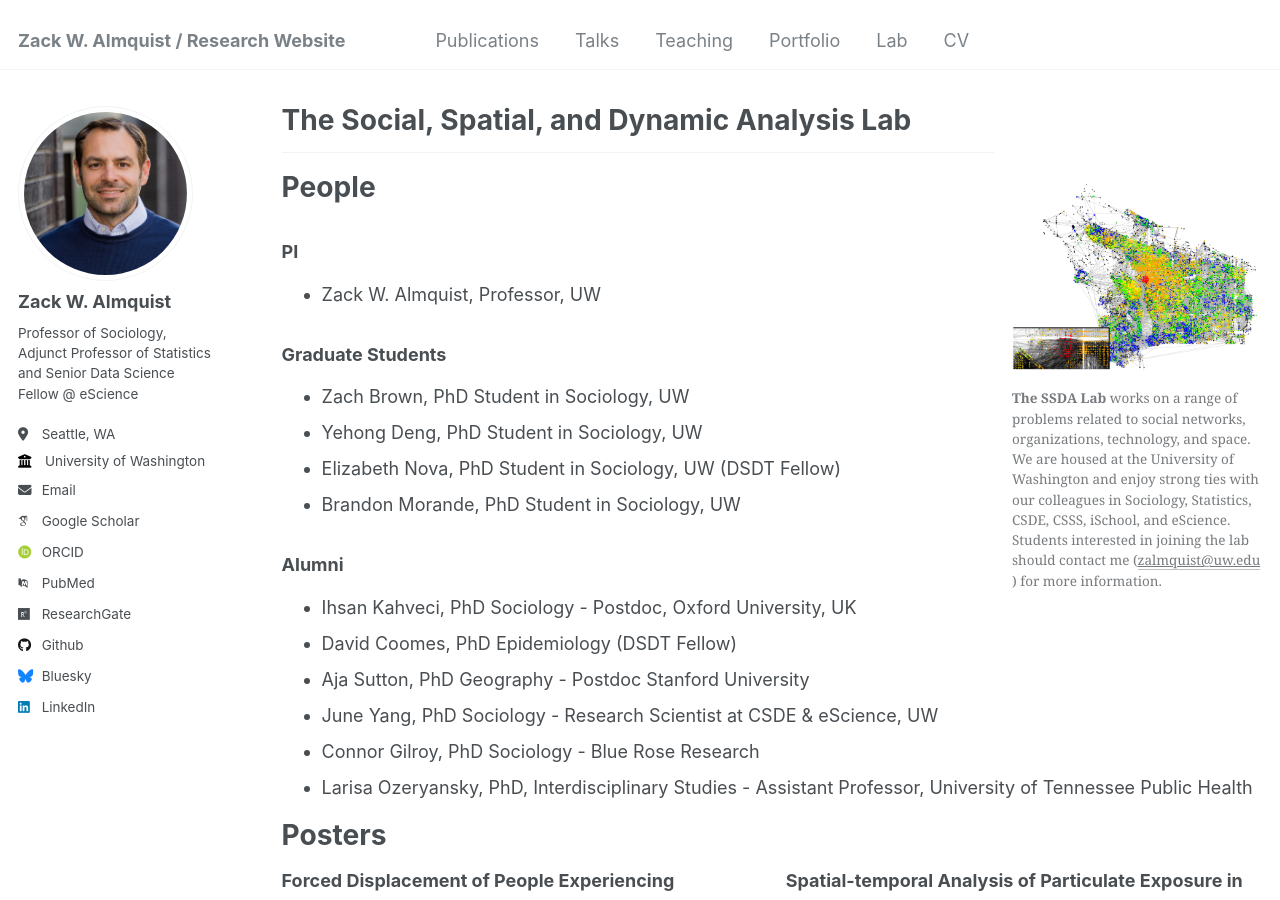
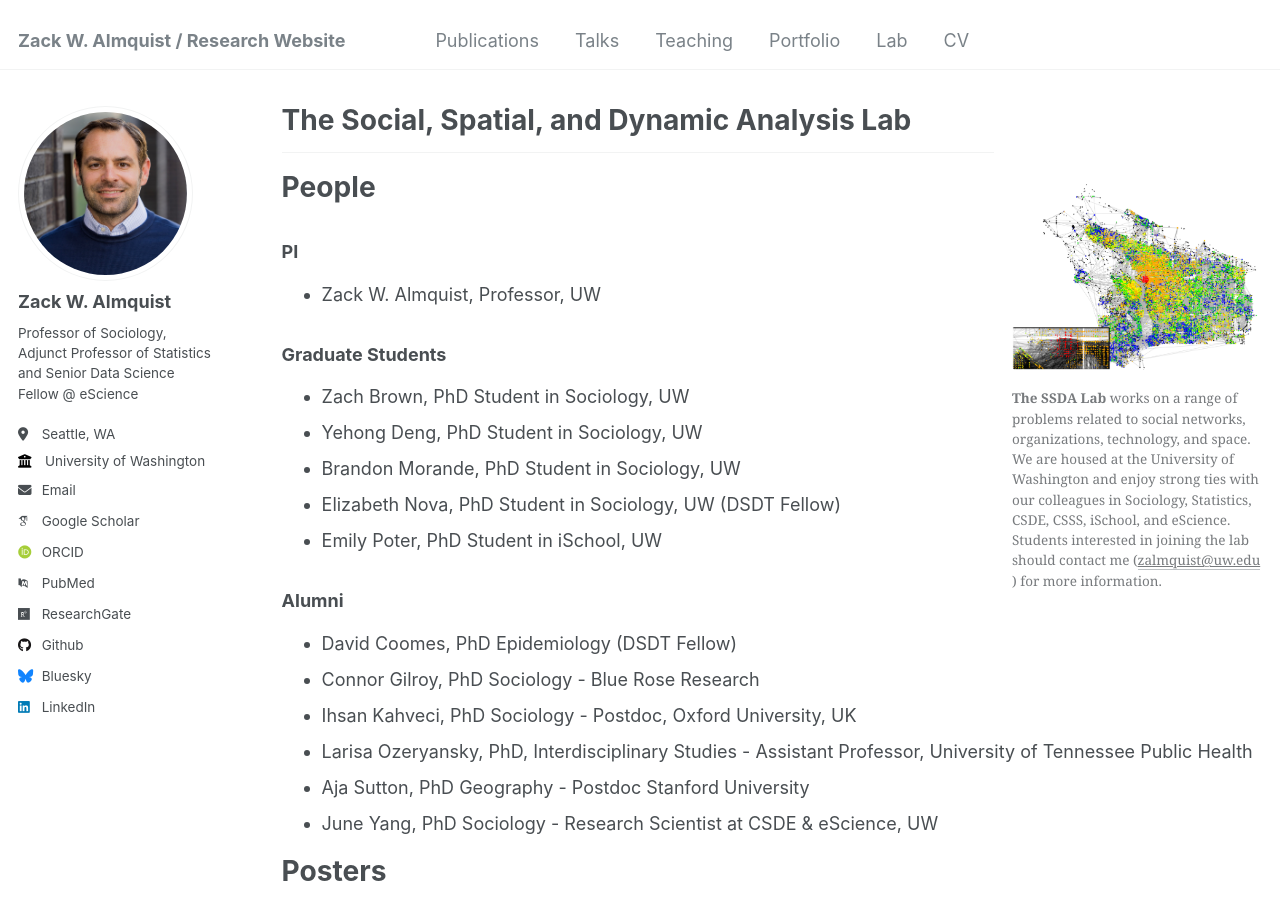
Before and after one commit to zalmquist/zalmquist.github.io, a Jekyll site: the page built from _pages/lab.md, in a window 1280 px wide and 900 px high. Built offline with Jekyll 4.4.1, drawn with Linux system fonts in a browser that asks for light colours; some web fonts are replaced.

Commit message:
Add Emily Poter and alphabetize lab grad students and alumni
Co-Authored-By: Claude Opus 4.8 (1M context) <noreply@anthropic.com>

```diff
--- a/_pages/lab.md
+++ b/_pages/lab.md
@@ -28,17 +28,18 @@ People
 
 * Zach Brown, PhD Student in Sociology, UW
 * Yehong Deng, PhD Student in Sociology, UW
+* Brandon Morande, PhD Student in Sociology, UW
 * Elizabeth Nova, PhD Student in Sociology, UW (DSDT Fellow)
-* Brandon Morande, PhD Student in Sociology, UW
+* Emily Poter, PhD Student in iSchool, UW
 
 ### Alumni
 
+* David Coomes, PhD Epidemiology (DSDT Fellow)
+* Connor Gilroy, PhD Sociology - Blue Rose Research
 * Ihsan Kahveci, PhD Sociology - Postdoc, Oxford University, UK
-* David Coomes, PhD Epidemiology (DSDT Fellow)
+* Larisa Ozeryansky, PhD, Interdisciplinary Studies - Assistant Professor, University of Tennessee Public Health
 * Aja Sutton, PhD Geography - Postdoc Stanford University
 * June Yang, PhD Sociology - Research Scientist at CSDE & eScience, UW
-* Connor Gilroy, PhD Sociology - Blue Rose Research
-* Larisa Ozeryansky, PhD, Interdisciplinary Studies - Assistant Professor, University of Tennessee Public Health
 
 Posters
 ===
```
